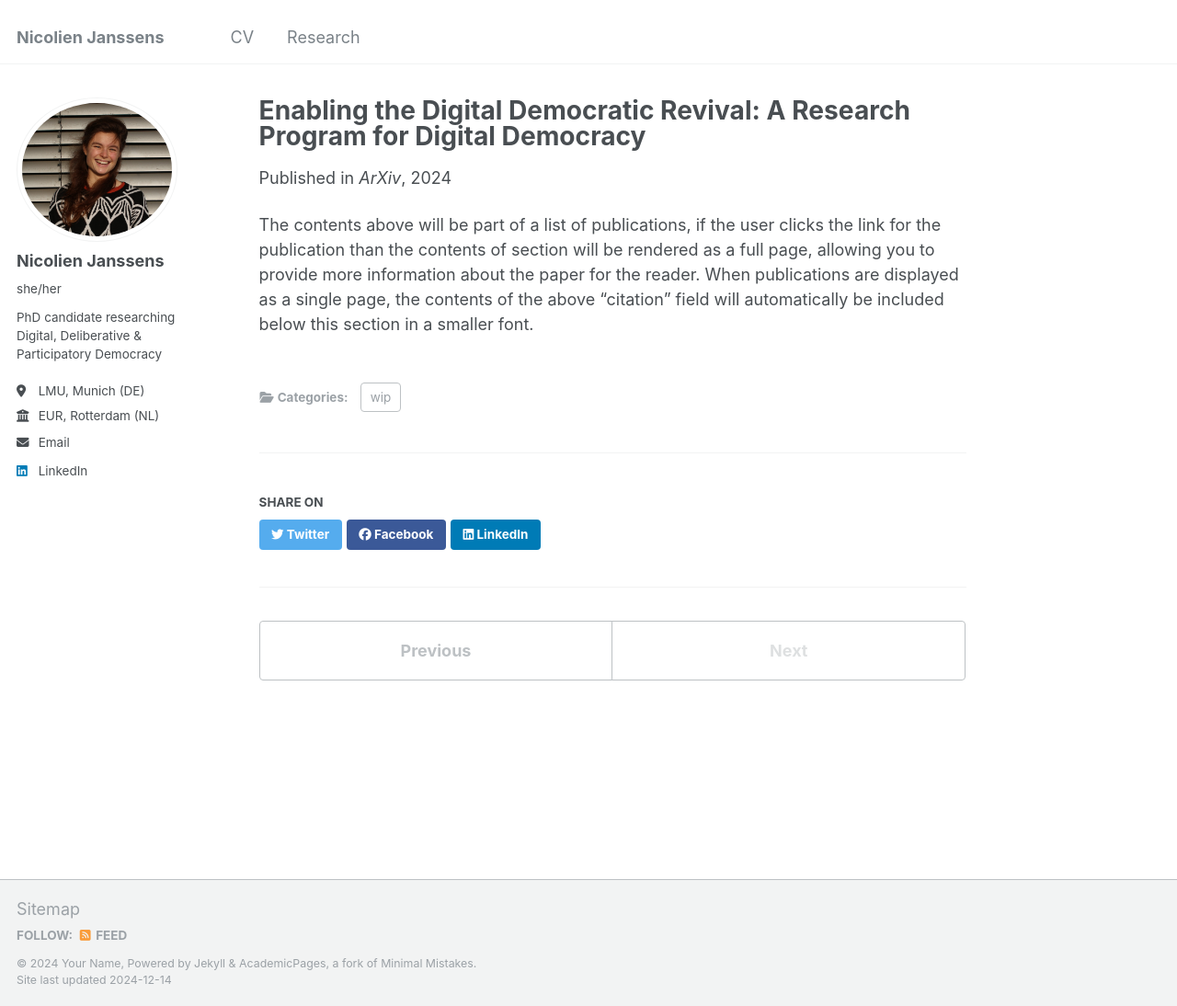
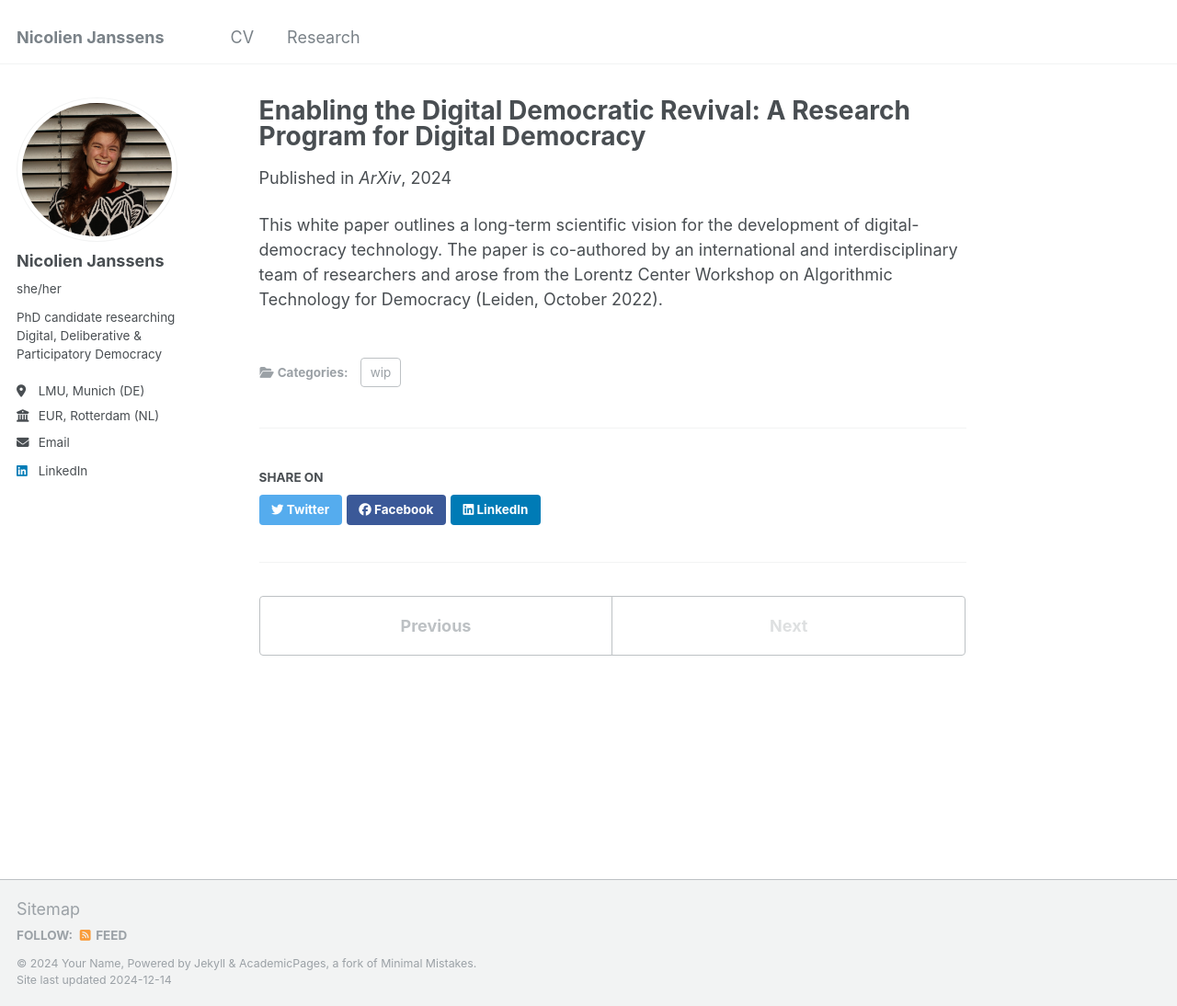
Before and after one commit to nicolienjanssens/nicolienjanssens, a Jekyll site: the page built from _publications/2009-10-01-paper-title-number-1.md, in a window 1280 px wide and 1094 px high. Shown: the whole window at 92% size. Built offline with Jekyll 4.4.1, drawn with Linux system fonts in a browser that asks for light colours.

Commit message:
changed text at the bottom

```diff
--- a/_publications/2009-10-01-paper-title-number-1.md
+++ b/_publications/2009-10-01-paper-title-number-1.md
@@ -3,7 +3,7 @@ title: "Enabling the Digital Democratic Revival: A Research Program for Digital
 collection: publications
 category: wip
 permalink:
-excerpt: 'This white paper outlines a long-term scientific vision for the development of digital-democracy technology. The paper is co-authored by an international and interdisciplinary team of researchers and arose from the Lorentz Center Workshop on ``Algorithmic Technology for Democracy'' (Leiden, October 2022).'
+excerpt: 'This white paper outlines a long-term scientific vision for the development of digital-democracy technology. The paper is co-authored by an international and interdisciplinary team of researchers and arose from the Lorentz Center Workshop on Algorithmic Technology for Democracy (Leiden, October 2022).'
 date: 2024-01-30
 venue: 'ArXiv'
 #slidesurl: 'http://academicpages.github.io/files/slides1.pdf'
@@ -11,4 +11,4 @@ paperurl: 'https://arxiv.org/abs/2401.16863'
 #citation: 'Grossi, D., Hahn, U., Mäs, M., Nitsche, A., Behrens, J., Boehmer, N., ... & Van De Putte, F. (2024). Enabling the Digital Democratic Revival: A Research Program for Digital Democracy. arXiv preprint arXiv:2401.16863.'
 ---
 
-The contents above will be part of a list of publications, if the user clicks the link for the publication than the contents of section will be rendered as a full page, allowing you to provide more information about the paper for the reader. When publications are displayed as a single page, the contents of the above "citation" field will automatically be included below this section in a smaller font.
+This white paper outlines a long-term scientific vision for the development of digital-democracy technology. The paper is co-authored by an international and interdisciplinary team of researchers and arose from the Lorentz Center Workshop on Algorithmic Technology for Democracy (Leiden, October 2022).
```
